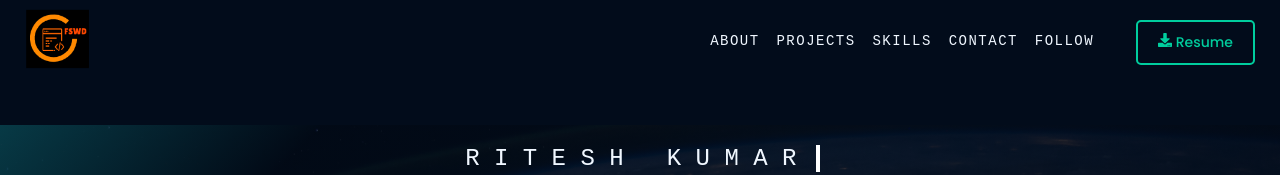
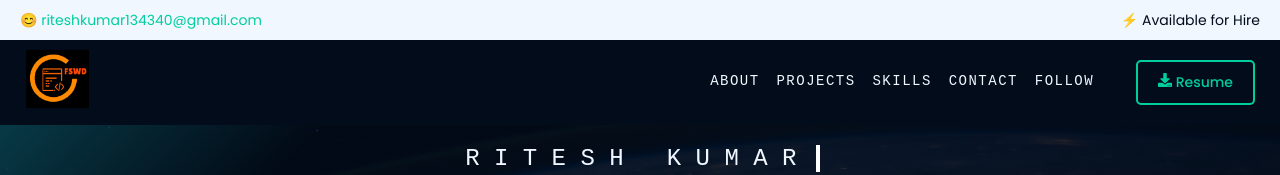
Before and after one commit to Ritesh134340/Ritesh134340.github.io, a React (Create React App) app: page / in a window 1280 px wide. Shown: the top 175 px of the page. Built offline with nearby package versions, Linux system fonts and the light colour scheme.

Commit message:
nav fixed

```diff
--- a/src/App.js
+++ b/src/App.js
@@ -24,7 +24,7 @@ function App() {
 
      <Navbar/>
 
-     <div style={{marginTop:"125px"}}>
+     <div style={{marginTop:"0px"}}>
 
      <hero>
      <HeroSection/>
--- a/src/styles/layout/Nav.styled.jsx
+++ b/src/styles/layout/Nav.styled.jsx
@@ -17,8 +17,6 @@ const navItemAnimation = ({ index }) => css`
 `;
 
 export const Nav = styled.nav`
-  position:sticky;
-  top:0;
   height: 85px;
   width: 100%;
   padding-right:15px;
@@ -28,9 +26,11 @@ export const Nav = styled.nav`
   align-items: center;
   /* position: fixed; */
   z-index: 999;
- marginw2q  -top:30px;
+  margin-top:40px;
+  position:sticky;
+  top:0;
   transition: all 1s ease-in-out;
-  position: fixed;
+
   /* top: 40px; */
 
 
--- a/src/styles/section/HeroSection.styled.jsx
+++ b/src/styles/section/HeroSection.styled.jsx
@@ -44,7 +44,6 @@ text-align: center;
 padding-top:20px;
 padding-bottom:30px;
 .cta-wrapper{
-
   margin-top:50px;
   height:auto;
   display:flex;
--- a/src/styles/section/Projects.styled.jsx
+++ b/src/styles/section/Projects.styled.jsx
@@ -1,18 +1,5 @@
 import styled, { keyframes } from "styled-components";
 
-const Divmover = keyframes`
-
-  0%{
-    transform: rotate3d(1, 1, 1, 0.05turn);
-
-  }
-
-
-
-
-
-
-`;
 
 export const ProjectWrapper = styled.div`
   margin-bottom: 30px;
```
